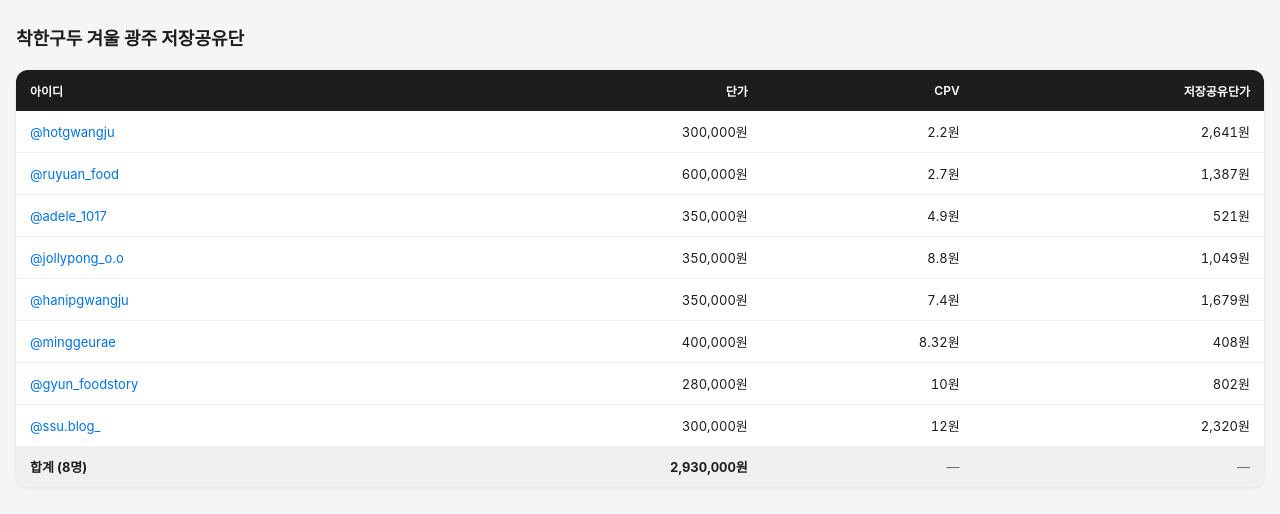
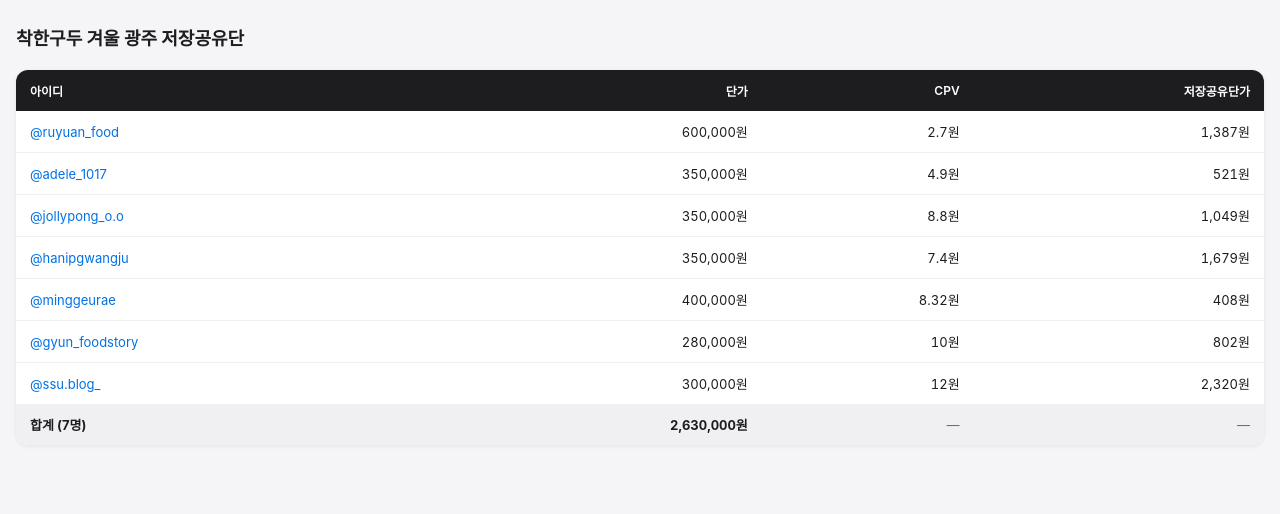
Before and after one commit to kangnaan00/lndjxom2, a plain HTML site: page index.html in a window 1280 px wide. Drawn offline with Linux system fonts and the light colour scheme.

Commit message:
Update to 7 members, remove hotgwangju

```diff
--- a/index.html
+++ b/index.html
@@ -31,12 +31,6 @@
     </tr>
   </thead>
   <tbody>
-    <tr>
-      <td><a href="https://www.instagram.com/hotgwangju/" target="_blank">@hotgwangju</a></td>
-      <td class="num">300,000원</td>
-      <td class="num">2.2원</td>
-      <td class="num">2,641원</td>
-    </tr>
     <tr>
       <td><a href="https://www.instagram.com/ruyuan_food/reels/" target="_blank">@ruyuan_food</a></td>
       <td class="num">600,000원</td>
@@ -82,8 +76,8 @@
   </tbody>
   <tfoot>
     <tr>
-      <td>합계 (8명)</td>
-      <td class="num">2,930,000원</td>
+      <td>합계 (7명)</td>
+      <td class="num">2,630,000원</td>
       <td class="num" style="color:#6e6e73; font-weight:400;">—</td>
       <td class="num" style="color:#6e6e73; font-weight:400;">—</td>
     </tr>
```
